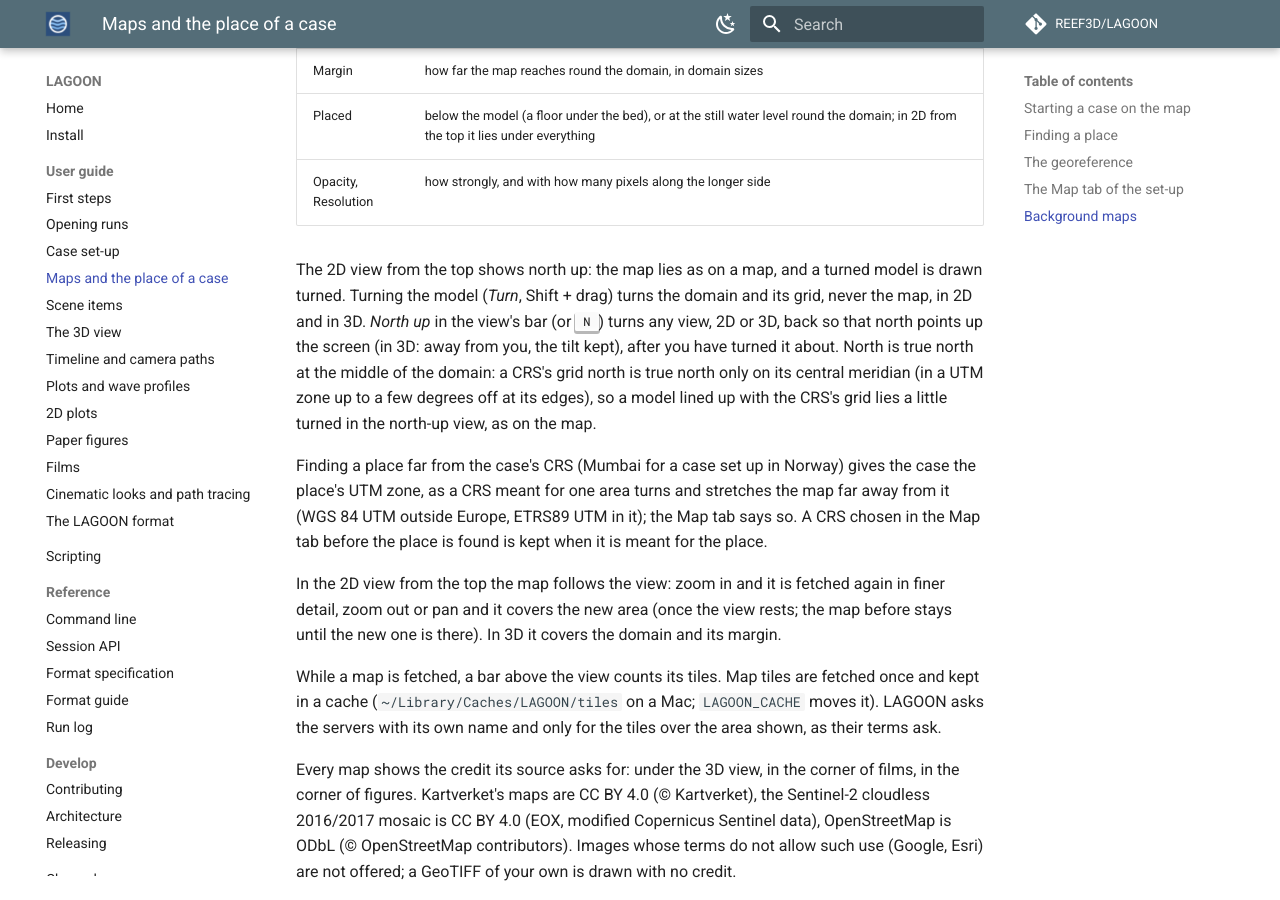
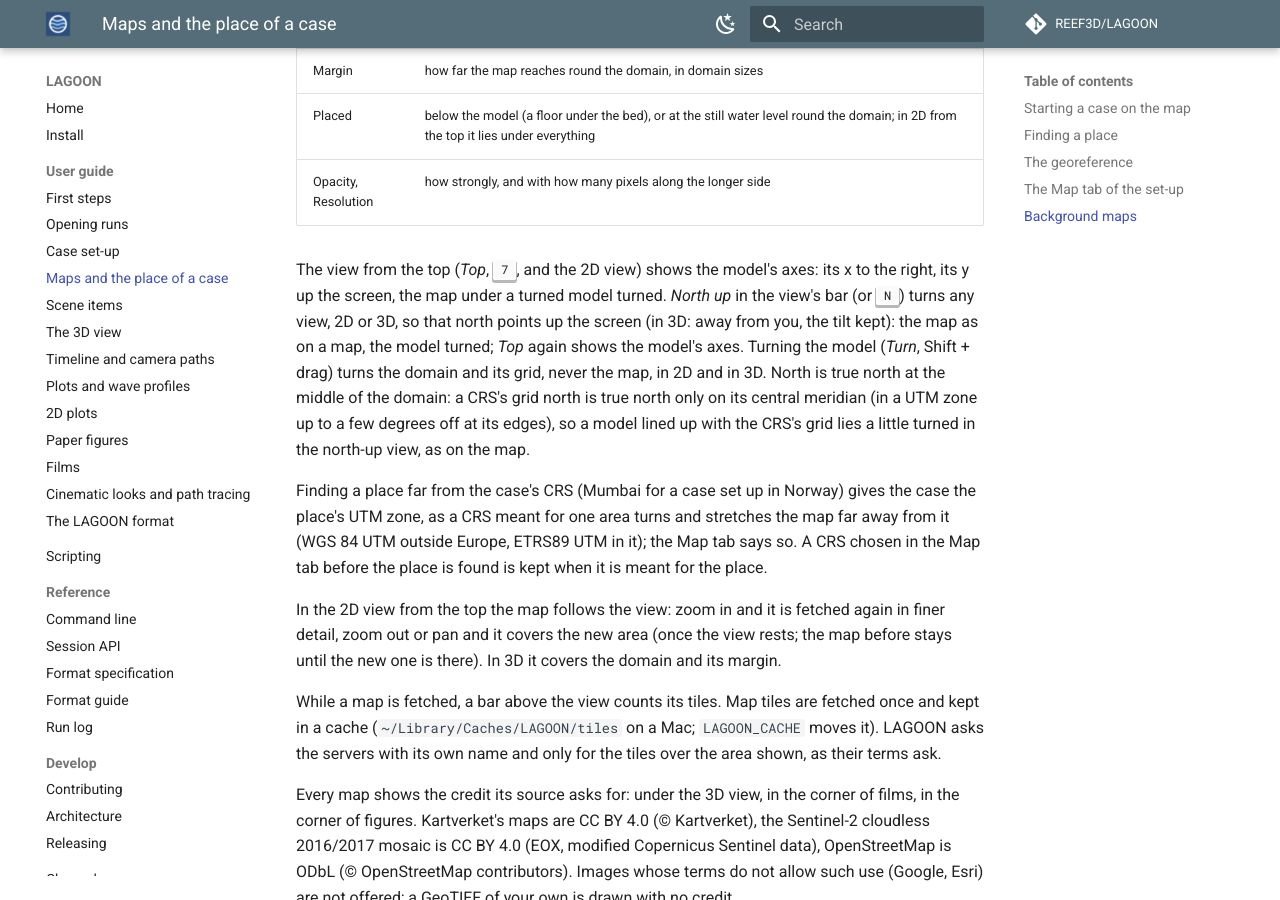
Before and after one commit to REEF3D/LAGOON, an MkDocs documentation site: the page built from docs/guide/maps.md, in a window 1280 px wide and 900 px high, scrolled down 5242 px. Built offline with MkDocs 1.6.1 and Material for MkDocs 9.7.7, drawn with Linux system fonts in a browser that asks for light colours; comment, search, counter and statistics services are not loaded; some of the changed text lies outside the part shown.

Commit message:
The view from the top shows the model's axes; North up turns it to north
A georeferenced model turned on the map was shown north up from the top (Top,
7, Frame all in 2D, the 2D view, films and figures), so the model looked turned.
Now the top view shows the model's x to the right and its y up the screen; North
up (N) turns any view to north, Top again to the model's axes.

SceneRenderer.frame no longer puts north up from the top; set_north only
records north when it becomes known (a case opened), and when it changes after
that (the model turned on the map) turns the camera with it, from the top about
the middle of the view, so the map stays where it was and the model turns.
Figures from the top of such a case get their x and y axes again.

Co-Authored-By: Claude Opus 5.5 <noreply@anthropic.com>
Claude-Session: https://claude.ai/code/session_013aJaRBweadkc883UkvkqYs

```diff
--- a/docs/guide/maps.md
+++ b/docs/guide/maps.md
@@ -232,11 +232,12 @@ sketch. Its properties:
 | Placed | below the model (a floor under the bed), or at the still water level round the domain; in 2D from the top it lies under everything |
 | Opacity, Resolution | how strongly, and with how many pixels along the longer side |
 
-The 2D view from the top shows north up: the map lies as on a map, and a turned
-model is drawn turned. Turning the model (*Turn*, Shift + drag) turns the domain
-and its grid, never the map, in 2D and in 3D. *North up* in the view's bar (or
-++n++) turns any view, 2D or 3D, back so that north points up the screen (in 3D:
-away from you, the tilt kept), after you have turned it about. North is true north
+The view from the top (*Top*, ++7++, and the 2D view) shows the model's axes: its
+x to the right, its y up the screen, the map under a turned model turned. *North
+up* in the view's bar (or ++n++) turns any view, 2D or 3D, so that north points up
+the screen (in 3D: away from you, the tilt kept): the map as on a map, the model
+turned; *Top* again shows the model's axes. Turning the model (*Turn*, Shift +
+drag) turns the domain and its grid, never the map, in 2D and in 3D. North is true north
 at the middle of the domain: a CRS's grid north is true north only on its central
 meridian (in a UTM zone up to a few degrees off at its edges), so a model lined up
 with the CRS's grid lies a little turned in the north-up view, as on the map.
```
Also changed, not shown: other parts of docs/guide/maps.md (+2 -2 lines), CHANGELOG.md (+4 -0 lines), docs/guide/viewport.md (+4 -3 lines), 3 other files.
